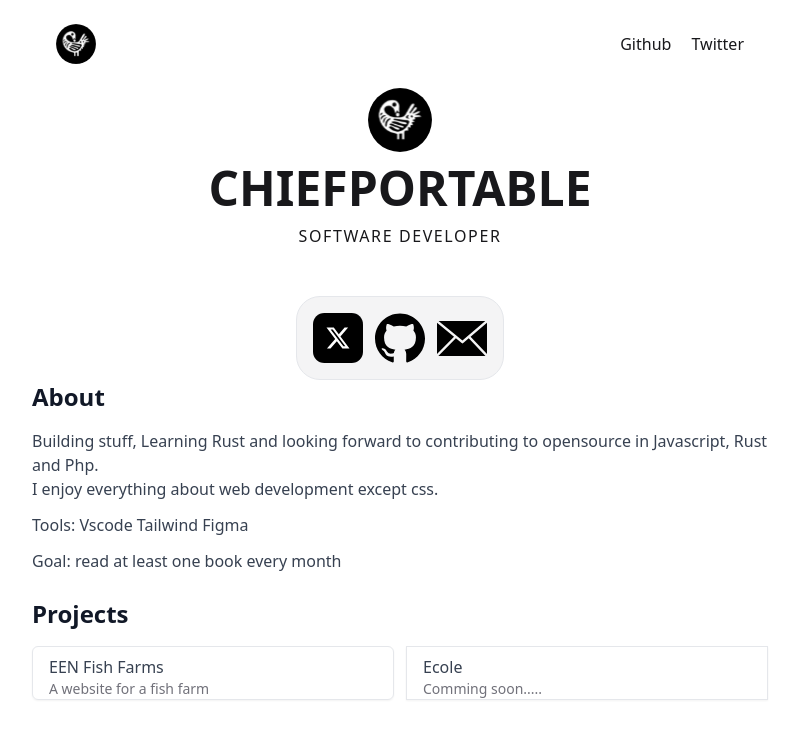
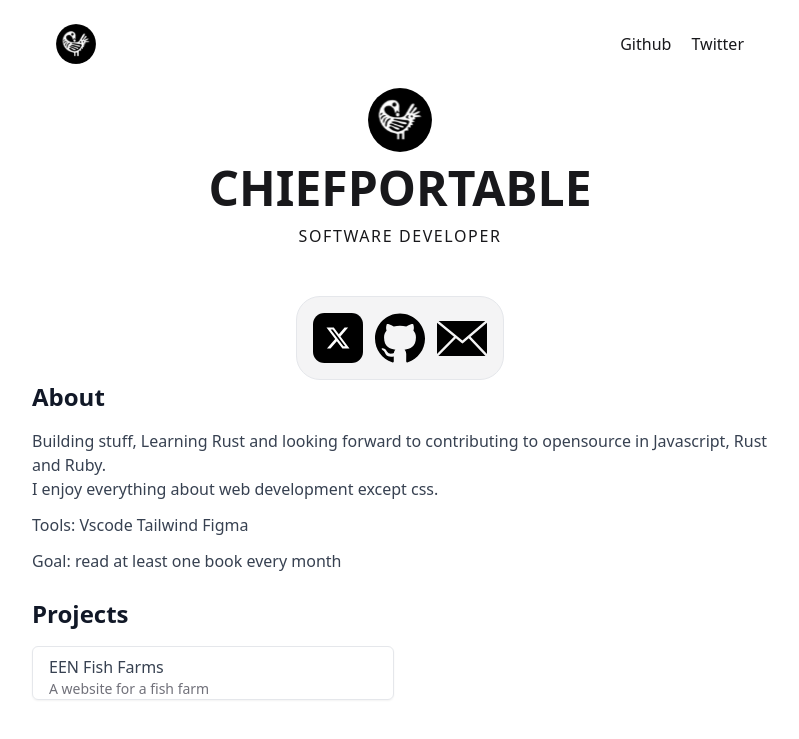
Before and after one commit to at-o/at-o.github.io, a Jekyll site: the page built from index.html, in a window 1280 px wide. Shown: the top 739 px of the page, without its empty margins (240-1039 px from the left). Built offline with Jekyll 4.4.1, drawn with Linux system fonts in a browser that asks for light colours; nearby versions of some CDN libraries.

Commit message:
about me update

```diff
--- a/index.html
+++ b/index.html
@@ -43,7 +43,7 @@ layout: default
     <h2 class="text-2xl text-gray-900 font-bold mb-4 leading-snug">About</h2>
     <p>
       Building stuff, Learning Rust and looking forward to contributing to
-      opensource in Javascript, Rust and Php.
+      opensource in Javascript, Rust and Ruby.
       <br />
       I enjoy everything about web development except css.
     </p>
@@ -65,15 +65,6 @@ layout: default
           <p class="text-sm text-zinc-500">A website for a fish farm</p>
         </a>
       </article>
-
-      <article class="group shadow-sm border px-4 pt-2 hover:shadow-lg">
-        <a href="#">
-          <h3 class="w-fit group-hover:text-main group-hover:underline">
-            Ecole
-          </h3>
-          <p class="text-sm text-zinc-500">Comming soon.....</p>
-        </a>
-      </article>
     </div>
   </section>
 </main>
```
